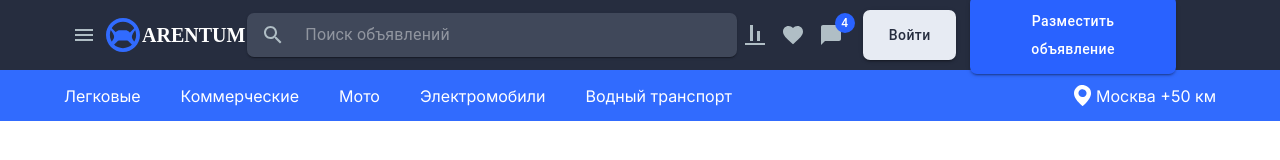
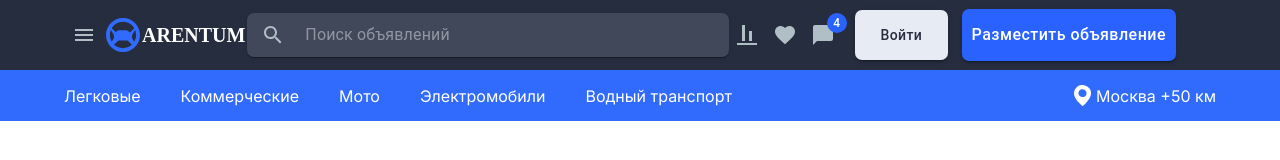
Before and after one commit to gorbatkoff/arent, a React (Create React App) app: page / in a window 1280 px wide. Shown: the top 160 px of the page. Built offline with nearby package versions, Linux system fonts and the light colour scheme; no server answers; a web font is replaced by a local one.

Commit message:
Change styles of create advert button

```diff
--- a/src/components/Header/Header.jsx
+++ b/src/components/Header/Header.jsx
@@ -56,7 +56,7 @@ import Chat from '../Chat/Chat';
 
 
 
-export default function Header({ setToken }) {
+export default function Header({ token, setToken, marks }) {
 
     const isTokenExist = () => {
         if (document.cookie.indexOf("token") > 0) setIsAutorized(true);
@@ -101,7 +101,7 @@ export default function Header({ setToken }) {
     };
 
     const toggleDrawer = (anchor, open) => (event) => {
-        if (event.type === 'keydown' && (event.key === 'Tab' || event.key === 'Shift')) {
+        if (event.type === 'keydown' &&  event.key === 'Shift') {
             return;
         }
 
@@ -206,9 +206,9 @@ export default function Header({ setToken }) {
             sx={{ width: anchor === 'top' || anchor === 'bottom' ? 'auto' : 900 }}
             role="presentation"
             // onClick={toggleDrawer(anchor, false)}
-            onKeyDown={toggleDrawer(anchor, false)}
+            // onKeyDown={toggleDrawer(anchor, false)}
         >
-            <Chat />
+            <Chat token={token} marks={marks}/>
         </Box>
     );
 
@@ -405,7 +405,6 @@ export default function Header({ setToken }) {
                             </Menu>
                         </React.Fragment>
                         :
-
                         <React.Fragment>
                             <Button variant="contained" size="small" color="inherit"
                                 sx={{
@@ -444,16 +443,17 @@ export default function Header({ setToken }) {
                                 </DialogActions> */}
                                 <Authorization setIsAutorized={setIsAutorized} setToken={setToken} />
                             </Dialog>
-                        </React.Fragment>}
+                        </React.Fragment>
+                    }
                     <Link to="/create" style={{ width: 'fit-content' }}>
-                        <Button variant="contained" size="small" color="primary"
+                        <Button variant="contained" size="small" className={styles['create-advert']} color="primary"
                             sx={{
                                 textTransform: "none",
                                 color: "#fff",
-                                padding: "11px 20px",
-                                fontSize: "14px",
+                                padding: "10px",
+                                fontSize: "16px",
                                 borderRadius: "7px",
-                                width: "fit-content",
+                                width: "max-content",
                                 margin: "0"
                             }}
                         >Разместить объявление</Button>
```
